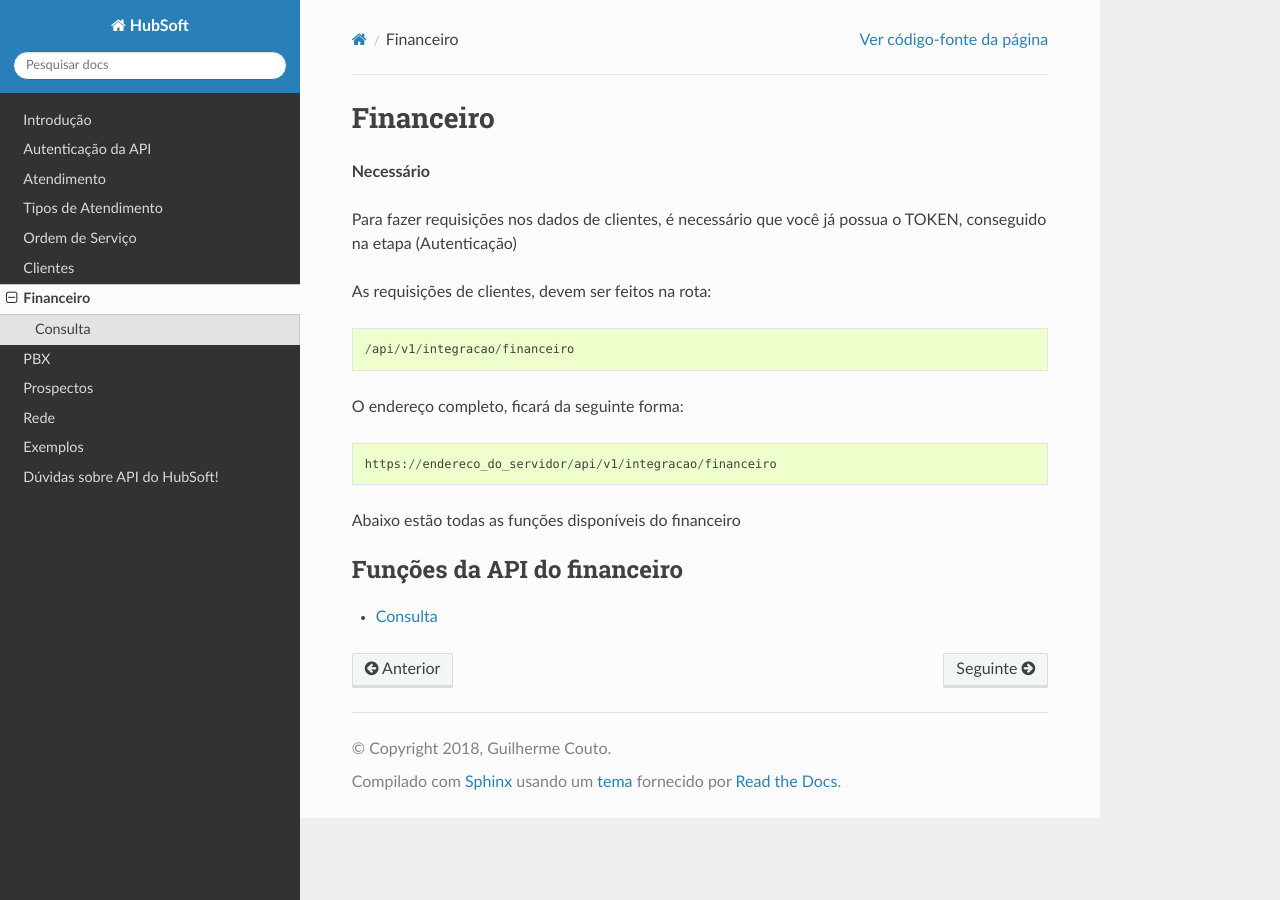
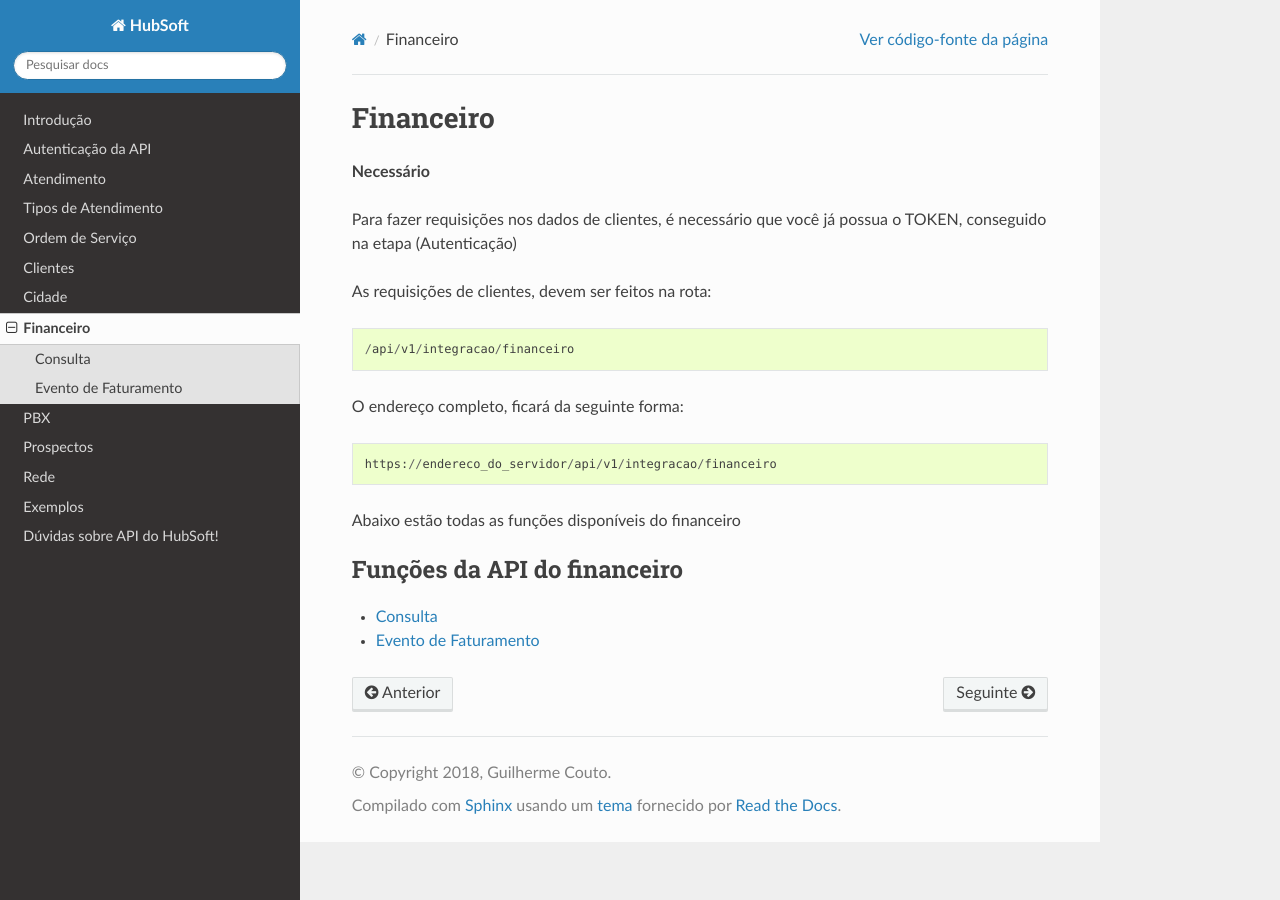
Before and after one commit to hubsoftbrasil/api, a Sphinx documentation site: the page built from docs/source/financeiro/index.rst, in a window 1280 px wide. Built offline with Sphinx 7.4.7 and the Read the Docs theme 2.0.0, drawn with Linux system fonts in a browser that asks for light colours; pages that are not in the unit, such as notebooks, are missing from menus.

Commit message:
corrigindo indexes

```diff
--- a/docs/source/financeiro/index.rst
+++ b/docs/source/financeiro/index.rst
@@ -19,3 +19,4 @@
     :caption: Funções da API do financeiro
 
     consulta
+    evento_faturamento
--- a/docs/source/index.rst
+++ b/docs/source/index.rst
@@ -19,7 +19,7 @@
    tipo_atendimento/index
    ordem_servico/index
    clientes/index
-   endereco/index
+   cidade/index
    financeiro/index
    pbx
    prospecto/index
```
